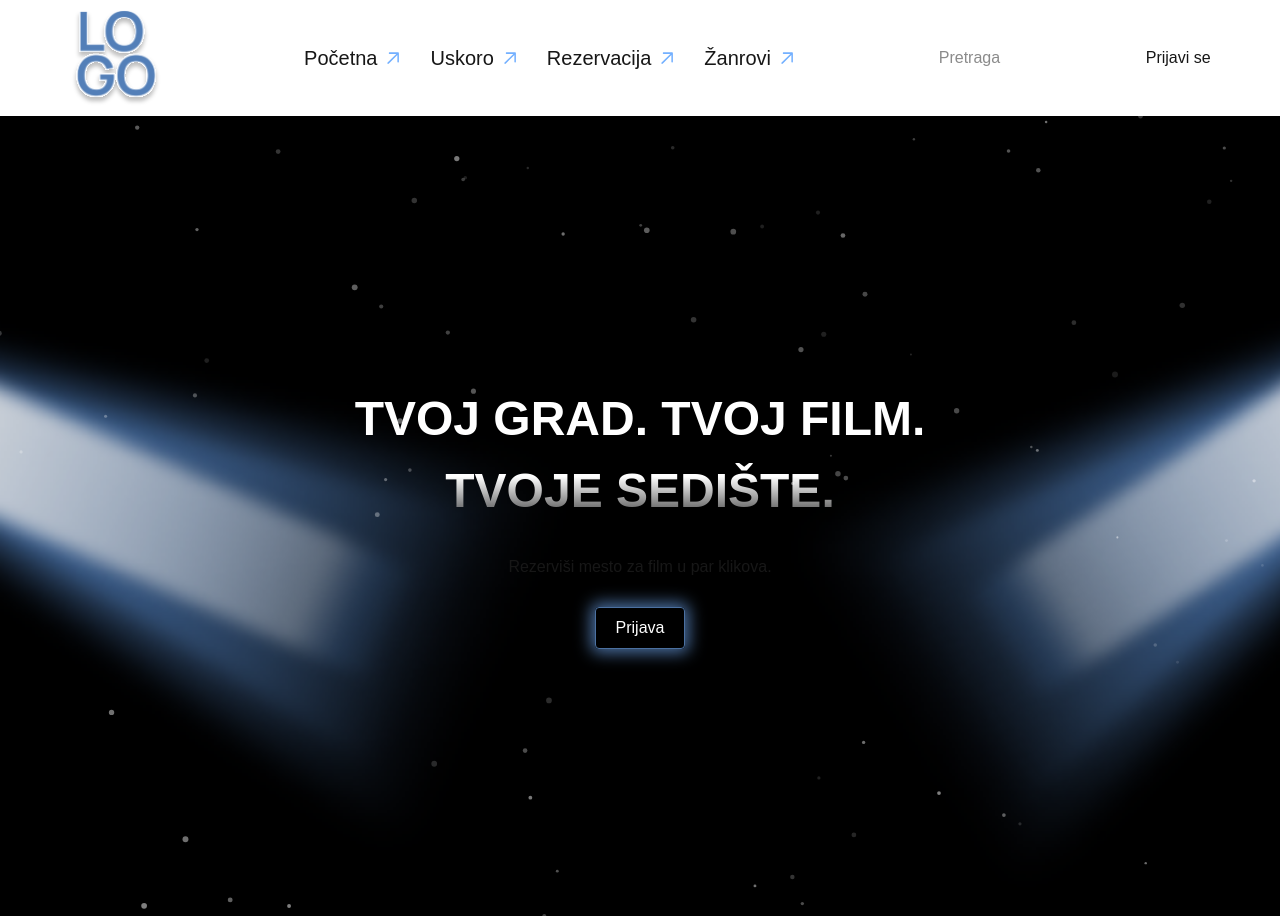
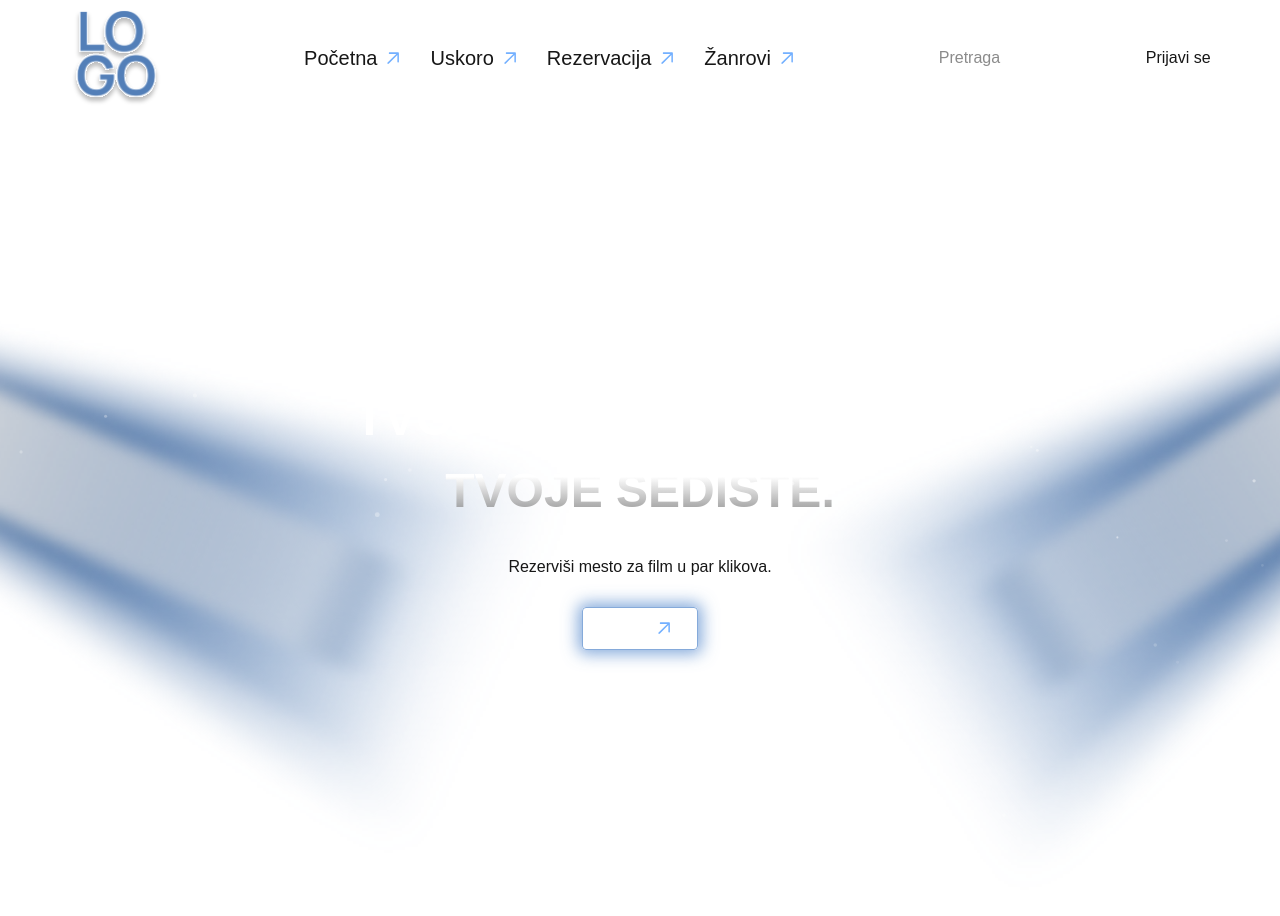
Before and after one commit to reddit-programatori/cinema-frontend, a Next.js app: page / in a window 1280 px wide. Built offline with nearby package versions, Linux system fonts and the light colour scheme.

Commit message:
Refactor global styles, update ButtonLink hover effect, and enhance Hero component with icon

```diff
--- a/src/app/globals.css
+++ b/src/app/globals.css
@@ -1,13 +1,16 @@
 @import "tailwindcss";
 
 :root {
+  --main: #6191d0c5;
+  --background: #0a0a0a;
+  --backgroundGray: #161616;
+  --backGroundBlue: #001228;
+  --text: #aeaeae;
+  --darkText: #8a8a8a;
+
+  /* old colors */
   --background: #ffffff;
   --foreground: #171717;
-
-  /* Primary */
-  --main: #6191d0c5;
-
-  --text: #aeaeae;
 }
 
 @theme inline {
--- a/src/components/ButtonLink/ButtonLink.module.css
+++ b/src/components/ButtonLink/ButtonLink.module.css
@@ -7,6 +7,12 @@
   font-weight: 500;
   transition: 0.2s ease-in-out;
   border-radius: 0.25rem;
+}
+
+.base:hover {
+  path {
+    fill: var(--white);
+  }
 }
 
 .base:disabled {
@@ -43,8 +49,8 @@
   background-color: transparent;
   color: #fff;
   border: 1px solid var(--main);
-  -webkit-box-shadow: 0px 0px 16px 4px var(--main);
-  box-shadow: 0px 0px 16px 4px var(--main);
+  -webkit-box-shadow: 0 0 1rem 0.25rem var(--main);
+  box-shadow: 0 0 1rem 0.25rem var(--main);
 }
 .outline:hover {
   background-color: var(--main);
--- a/src/components/ButtonLink/ButtonLink.tsx
+++ b/src/components/ButtonLink/ButtonLink.tsx
@@ -3,10 +3,10 @@ import styles from "./ButtonLink.module.css";
 
 type Variant = "primary" | "secondary" | "ghost" | "outline";
 type ButtonSize = "sm" | "md" | "lg";
-// TODO: When the need arises to create our button component this prop will be reusable.
+// ! When the need arises to create our button component this prop will be reusable.
 type BaseProps = {
   variant: Variant;
-  size?: "sm" | "md" | "lg";
+  size?: ButtonSize;
   disabled?: boolean;
   children: React.ReactNode;
   className?: string;
--- a/src/features/home/components/Hero/Hero.module.css
+++ b/src/features/home/components/Hero/Hero.module.css
@@ -1,6 +1,6 @@
 .wrapper {
   height: 100dvh;
-  background-color: #000;
+  background-color: var(--background);
   background-image: url("../../../../../public/home/lights.png");
   background-repeat: no-repeat;
   background-position: center;
--- a/src/features/home/components/Hero/Hero.tsx
+++ b/src/features/home/components/Hero/Hero.tsx
@@ -1,6 +1,7 @@
 import { ButtonLink } from "@/components/ButtonLink/ButtonLink";
 import styles from "./Hero.module.css";
 import { ParticlesBackground } from "../ParticlesBackground/ParticlesBackground";
+import IconArrowUpRight from "@/components/ui/icons/arrow-up-right.svg";
 
 export const Hero = () => {
   return (
@@ -11,7 +12,7 @@ export const Hero = () => {
         <p>Rezerviši mesto za film u par klikova.</p>
         <ButtonLink href="#" variant="outline">
           Prijava
-          {/* // TODO: Add top-right arrow */}
+          <IconArrowUpRight />
         </ButtonLink>
       </div>
     </section>
```
